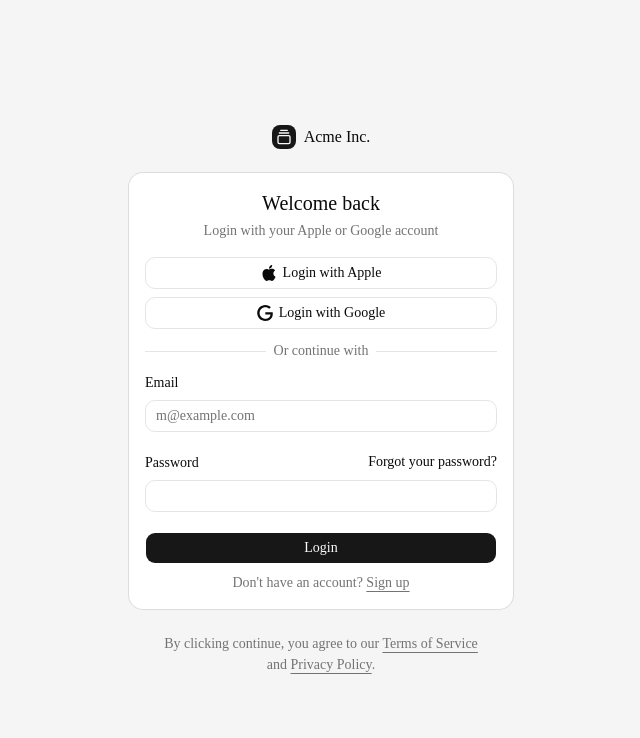
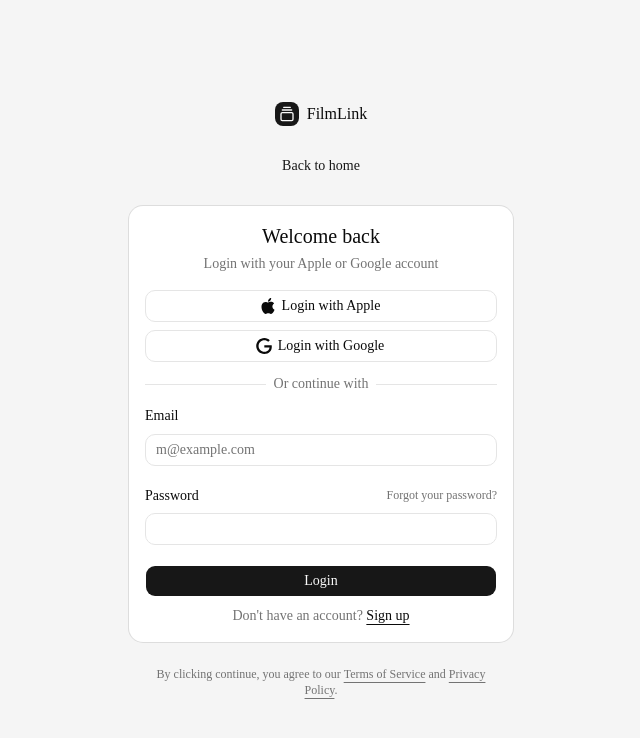
Before and after one commit to CapstoneProjectFA26SE088/FilmLink_Web, a Next.js app: page /login in a window 1280 px wide. Shown: the top 738 px of the page, without its empty margins (319-959 px from the left). Built offline with nearby package versions, Linux system fonts and the light colour scheme.

Commit message:
reformat login files structure

```diff
--- a/src/app/login/page.tsx
+++ b/src/app/login/page.tsx
@@ -1,20 +1,19 @@
-"use client"
-
-import { LoginForm } from "@/components/login-form"
+import { LoginForm } from "@/components/login/login-form"
 import { GalleryVerticalEndIcon } from "lucide-react"
+import Link from "next/link"
 
 export default function LoginPage() {
   return (
-    <div className="flex min-h-svh flex-col items-center justify-center gap-6 bg-muted p-6 md:p-10">
+    <main className="flex min-h-svh flex-col items-center justify-center gap-6 bg-muted p-6 md:p-10">
       <div className="flex w-full max-w-sm flex-col gap-6">
-        <a href="#" className="flex items-center gap-2 self-center font-medium">
+        <Link href="/" className="flex items-center gap-2 self-center font-medium">
           <div className="flex size-6 items-center justify-center rounded-md bg-primary text-primary-foreground">
             <GalleryVerticalEndIcon className="size-4" />
           </div>
-          Acme Inc.
-        </a>
+          <span>FilmLink</span>
+        </Link>
         <LoginForm />
       </div>
-    </div>
+    </main>
   )
 }
--- a/src/components/login-form.tsx
+++ /dev/null
@@ -1,96 +0,0 @@
-import { cn } from "cn"
-
-import { Button } from "@/components/ui/button"
-import {
-  Card,
-  CardContent,
-  CardDescription,
-  CardHeader,
-  CardTitle,
-} from "@/components/ui/card"
-import {
-  Field,
-  FieldDescription,
-  FieldGroup,
-  FieldLabel,
-  FieldSeparator,
-} from "@/components/ui/field"
-import { Input } from "@/components/ui/input"
-
-export function LoginForm({
-  className,
-  ...props
-}: React.ComponentProps<"div">) {
-  return (
-    <div className={cn("flex flex-col gap-6", className)} {...props}>
-      <Card>
-        <CardHeader className="text-center">
-          <CardTitle className="text-xl">Welcome back</CardTitle>
-          <CardDescription>
-            Login with your Apple or Google account
-          </CardDescription>
-        </CardHeader>
-        <CardContent>
-          <form>
-            <FieldGroup>
-              <Field>
-                <Button variant="outline" type="button">
-                  <svg xmlns="http://www.w3.org/2000/svg" viewBox="0 0 24 24">
-                    <path
-                      d="M12.152 6.896c-.948 0-2.415-1.078-3.96-1.04-2.04.027-3.91 1.183-4.961 3.014-2.117 3.675-.546 9.103 1.519 12.09 1.013 1.454 2.208 3.09 3.792 3.039 1.52-.065 2.09-.987 3.935-.987 1.831 0 2.35.987 3.96.948 1.637-.026 2.676-1.48 3.676-2.948 1.156-1.688 1.636-3.325 1.662-3.415-.039-.013-3.182-1.221-3.22-4.857-.026-3.04 2.48-4.494 2.597-4.559-1.429-2.09-3.623-2.324-4.39-2.376-2-.156-3.675 1.09-4.61 1.09zM15.53 3.83c.843-1.012 1.4-2.427 1.245-3.83-1.207.052-2.662.805-3.532 1.818-.78.896-1.454 2.338-1.273 3.714 1.338.104 2.715-.688 3.559-1.701"
-                      fill="currentColor"
-                    />
-                  </svg>
-                  Login with Apple
-                </Button>
-                <Button variant="outline" type="button">
-                  <svg xmlns="http://www.w3.org/2000/svg" viewBox="0 0 24 24">
-                    <path
-                      d="M12.48 10.92v3.28h7.84c-.24 1.84-.853 3.187-1.787 4.133-1.147 1.147-2.933 2.4-6.053 2.4-4.827 0-8.6-3.893-8.6-8.72s3.773-8.72 8.6-8.72c2.6 0 4.507 1.027 5.907 2.347l2.307-2.307C18.747 1.44 16.133 0 12.48 0 5.867 0 .307 5.387.307 12s5.56 12 12.173 12c3.573 0 6.267-1.173 8.373-3.36 2.16-2.16 2.84-5.213 2.84-7.667 0-.76-.053-1.467-.173-2.053H12.48z"
-                      fill="currentColor"
-                    />
-                  </svg>
-                  Login with Google
-                </Button>
-              </Field>
-              <FieldSeparator className="*:data-[slot=field-separator-content]:bg-card">
-                Or continue with
-              </FieldSeparator>
-              <Field>
-                <FieldLabel htmlFor="email">Email</FieldLabel>
-                <Input
-                  id="email"
-                  type="email"
-                  placeholder="m@example.com"
-                  required
-                />
-              </Field>
-              <Field>
-                <div className="flex items-center">
-                  <FieldLabel htmlFor="password">Password</FieldLabel>
-                  <a
-                    href="#"
-                    className="ml-auto text-sm underline-offset-4 hover:underline"
-                  >
-                    Forgot your password?
-                  </a>
-                </div>
-                <Input id="password" type="password" required />
-              </Field>
-              <Field>
-                <Button type="submit">Login</Button>
-                <FieldDescription className="text-center">
-                  Don&apos;t have an account? <a href="#">Sign up</a>
-                </FieldDescription>
-              </Field>
-            </FieldGroup>
-          </form>
-        </CardContent>
-      </Card>
-      <FieldDescription className="px-6 text-center">
-        By clicking continue, you agree to our <a href="#">Terms of Service</a>{" "}
-        and <a href="#">Privacy Policy</a>.
-      </FieldDescription>
-    </div>
-  )
-}
--- /dev/null
+++ b/src/components/login/login-form.tsx
@@ -0,0 +1,126 @@
+"use client"
+
+import * as React from "react"
+import Link from "next/link"
+import { cn } from "cn"
+
+import { Button } from "@/components/ui/button"
+import {
+  Card,
+  CardContent,
+  CardDescription,
+  CardHeader,
+  CardTitle,
+} from "@/components/ui/card"
+import {
+  Field,
+  FieldDescription,
+  FieldGroup,
+  FieldLabel,
+  FieldSeparator,
+} from "@/components/ui/field"
+import { Input } from "@/components/ui/input"
+import { AppleIcon, GoogleIcon } from "@/components/login/social-auth-buttons"
+
+export function LoginForm({
+  className,
+  ...props
+}: React.ComponentProps<"div">) {
+  function handleSubmit(event: React.FormEvent<HTMLFormElement>) {
+    event.preventDefault()
+  }
+
+  return (
+    <div className={cn("flex flex-col gap-6", className)} {...props}>
+      <Button variant="link" type="button" className="w-full self-start">
+        <Link href="/">Back to home</Link>
+      </Button>
+      <Card>
+        <CardHeader className="text-center">
+          <CardTitle className="text-xl">Welcome back</CardTitle>
+          <CardDescription>
+            Login with your Apple or Google account
+          </CardDescription>
+        </CardHeader>
+        <CardContent>
+          <form onSubmit={handleSubmit}>
+            <FieldGroup>
+              <div className="flex flex-col gap-2">
+                <Button variant="outline" type="button" className="w-full">
+                  <AppleIcon data-icon="inline-start" />
+                  <span>Login with Apple</span>
+                </Button>
+                <Button variant="outline" type="button" className="w-full">
+                  <GoogleIcon data-icon="inline-start" />
+                  <span>Login with Google</span>
+                </Button>
+              </div>
+
+              <FieldSeparator className="*:data-[slot=field-separator-content]:bg-card">
+                Or continue with
+              </FieldSeparator>
+
+              <Field>
+                <FieldLabel htmlFor="email">Email</FieldLabel>
+                <Input
+                  id="email"
+                  name="email"
+                  type="email"
+                  autoComplete="email"
+                  placeholder="m@example.com"
+                  required
+                />
+              </Field>
+
+              <Field>
+                <div className="flex items-center justify-between">
+                  <FieldLabel htmlFor="password">Password</FieldLabel>
+                  <Link
+                    href="#"
+                    className="text-xs text-muted-foreground underline-offset-4 hover:text-foreground hover:underline"
+                  >
+                    Forgot your password?
+                  </Link>
+                </div>
+                <Input
+                  id="password"
+                  name="password"
+                  type="password"
+                  autoComplete="current-password"
+                  required
+                />
+              </Field>
+
+              <Field>
+                <Button type="submit" className="w-full">
+                  Login
+                </Button>
+                <FieldDescription className="text-center">
+                  Don&apos;t have an account?{" "}
+                  <Link
+                    href="#"
+                    className="text-foreground underline underline-offset-4"
+                  >
+                    Sign up
+                  </Link>
+                </FieldDescription>
+              </Field>
+            </FieldGroup>
+          </form>
+        </CardContent>
+      </Card>
+
+      <FieldDescription className="px-6 text-center text-xs">
+        By clicking continue, you agree to our{" "}
+        <Link href="#" className="underline underline-offset-4 hover:text-foreground">
+          Terms of Service
+        </Link>{" "}
+        and{" "}
+        <Link href="#" className="underline underline-offset-4 hover:text-foreground">
+          Privacy Policy
+        </Link>
+        .
+      </FieldDescription>
+    </div>
+  )
+}
--- /dev/null
+++ b/src/components/login/social-auth-buttons.tsx
@@ -0,0 +1,33 @@
+import { cn } from "cn"
+
+interface SocialIconProps extends React.SVGProps<SVGSVGElement> {
+  "data-icon"?: "inline-start" | "inline-end"
+}
+
+export function AppleIcon({ className, ...props }: SocialIconProps) {
+  return (
+    <svg
+      xmlns="http://www.w3.org/2000/svg"
+      viewBox="0 0 24 24"
+      fill="currentColor"
+      className={cn("size-4", className)}
+      {...props}
+    >
+      <path d="M12.152 6.896c-.948 0-2.415-1.078-3.96-1.04-2.04.027-3.91 1.183-4.961 3.014-2.117 3.675-.546 9.103 1.519 12.09 1.013 1.454 2.208 3.09 3.792 3.039 1.52-.065 2.09-.987 3.935-.987 1.831 0 2.35.987 3.96.948 1.637-.026 2.676-1.48 3.676-2.948 1.156-1.688 1.636-3.325 1.662-3.415-.039-.013-3.182-1.221-3.22-4.857-.026-3.04 2.48-4.494 2.597-4.559-1.429-2.09-3.623-2.324-4.39-2.376-2-.156-3.675 1.09-4.61 1.09zM15.53 3.83c.843-1.012 1.4-2.427 1.245-3.83-1.207.052-2.662.805-3.532 1.818-.78.896-1.454 2.338-1.273 3.714 1.338.104 2.715-.688 3.559-1.701" />
+    </svg>
+  )
+}
+
+export function GoogleIcon({ className, ...props }: SocialIconProps) {
+  return (
+    <svg
+      xmlns="http://www.w3.org/2000/svg"
+      viewBox="0 0 24 24"
+      fill="currentColor"
+      className={cn("size-4", className)}
+      {...props}
+    >
+      <path d="M12.48 10.92v3.28h7.84c-.24 1.84-.853 3.187-1.787 4.133-1.147 1.147-2.933 2.4-6.053 2.4-4.827 0-8.6-3.893-8.6-8.72s3.773-8.72 8.6-8.72c2.6 0 4.507 1.027 5.907 2.347l2.307-2.307C18.747 1.44 16.133 0 12.48 0 5.867 0 .307 5.387.307 12s5.56 12 12.173 12c3.573 0 6.267-1.173 8.373-3.36 2.16-2.16 2.84-5.213 2.84-7.667 0-.76-.053-1.467-.173-2.053H12.48z" />
+    </svg>
+  )
+}
```
